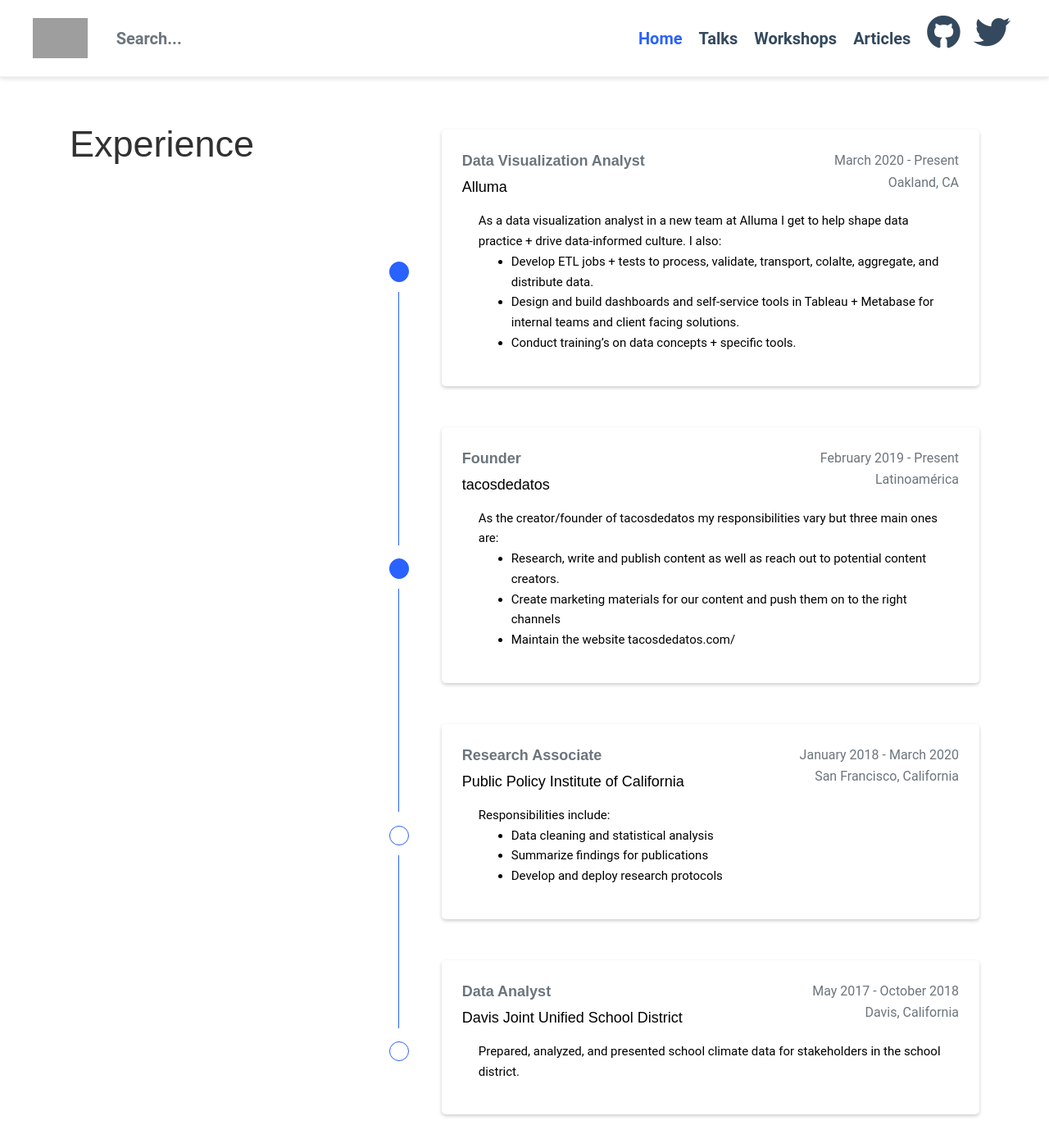
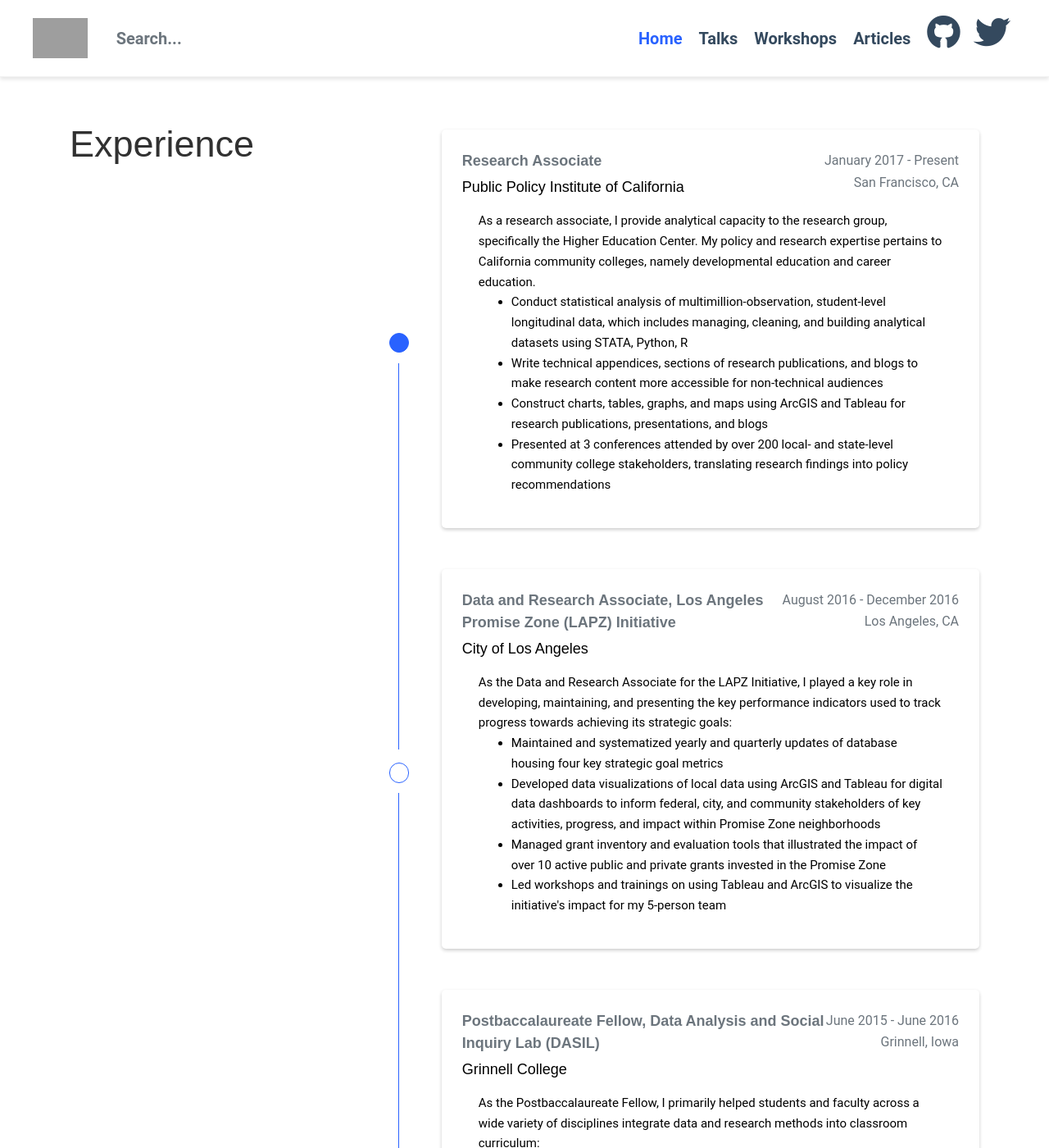
Before and after one commit to chekos/bonniebrooks.me, a Jekyll site: the page built from index.html, in a window 1280 px wide and 1400 px high, scrolled down 759 px. Shown: the whole window at 82% size. Built offline with Jekyll 4.4.1, drawn with Linux system fonts in a browser that asks for light colours; nearby versions of some CDN libraries; library files that are not in the unit come from our copies; the list of posts is cut into pages by our own code; some of the changed text lies outside the part shown; grey boxes are pictures that could not be loaded.

Commit message:
update jobs #8

```diff
--- a/_data/jobs 3.yml
+++ /dev/null
@@ -1,49 +0,0 @@
-- title:       'Research Associate'
-  company:     'Public Policy Institute of California'
-  company_url: 'https://www.ppic.org/'
-  description: "As a research associate, I provide analytical capacity to the research group, specifically the Higher Education Center. My policy and research expertise pertains to California community colleges, namely developmental education and career education.
-                  <p></p>
-
-                  <ul>
-                    <li>Conduct statistical analysis of multimillion-observation, student-level longitudinal data, which includes managing, cleaning, and building analytical datasets using STATA, Python, R</li>
-                    <li>Write technical appendices, sections of research publications, and blogs to make research content more accessible for non-technical audiences</li>
-                    <li>Construct charts, tables, graphs, and maps using ArcGIS and Tableau for research publications, presentations, and blogs</li>
-                    <li>Presented at 3 conferences attended by over 200 local- and state-level community college stakeholders, translating research findings into policy recommendations<br /></li>
-                  </ul>"
-  date_range:  'January 2017 - Present'
-  location:    'San Francisco, CA'
-  current:     true
-
-- title:       'Data and Research Associate, Los Angeles Promise Zone (LAPZ) Initiative'
-  company:     'City of Los Angeles'
-  company_url: 'https://www.lapromisezone.org/'
-  description: "As the Data and Research Associate for the LAPZ Initiative, I played a key role in developing,
-                  maintaining, and presenting the key performance indicators used to track progress towards achieving its strategic goals:
-                  <p></p>
-
-                  <ul>
-                    <li>Maintained and systematized yearly and quarterly updates of database housing four key strategic goal metrics</li>
-                    <li>Developed data visualizations of local data using ArcGIS and Tableau for digital data dashboards to inform federal, city, and community stakeholders of key activities, progress, and impact within Promise Zone neighborhoods</li>
-                    <li>Managed grant inventory and evaluation tools that illustrated the impact of over 10 active public and private grants invested in the Promise Zone</li>
-                    <li> Led workshops and trainings on using Tableau and ArcGIS to visualize the initiative's impact for my 5-person team<br /></li>
-                  </ul>"
-  date_range:  'August 2016 - December 2016'
-  location:    'Los Angeles, CA'
-  current:     false
-
-- title:       'Postbaccalaureate Fellow, Data Analysis and Social Inquiry Lab (DASIL)'
-  company:     'Grinnell College'
-  company_url: 'https://dasil.sites.grinnell.edu/'
-  description: "As the Postbaccalaureate Fellow, I primarily helped students and faculty across a wide variety of disciplines integrate data and research
-                  methods into classroom curriculum:
-                  <p></p>
-
-                  <ul>
-                    <li>Prepared datasets, exercises, and documentation to be used by faculty for classroom assignments</li>
-                    <li>Led experiential learning/training for 8-10 student tutors </li>
-                    <li>Tutored over 50 students per semester on data and research methodology; statistical and economic concepts; computer programming</li>
-                    <li>Developed and conducted trainings on data concepts + specific tools (ArcGIS, R, STATA, SPSS, Nvivo) for 5-10 courses per semester.<br /></li>
-                  </ul>"
-  date_range:  'June 2015 - June 2016'
-  location:    'Grinnell, Iowa'
-  current:     false
--- a/_data/jobs.yml
+++ b/_data/jobs.yml
@@ -1,71 +1,49 @@
-- title: 'Data Visualization Analyst'
-  company: 'Alluma'
-  company_url: 'https://alluma.org/'
-  description: 'As a data visualization analyst in a new team at Alluma I get
-                  to help shape data practice + drive data-informed culture. I
-                  also:
+- title:       'Research Associate'
+  company:     'Public Policy Institute of California'
+  company_url: 'https://www.ppic.org/'
+  description: "As a research associate, I provide analytical capacity to the research group, specifically the Higher Education Center. My policy and research expertise pertains to California community colleges, namely developmental education and career education.
                   <p></p>
 
                   <ul>
-                    <li>
-                      Develop ETL jobs + tests to process, validate, transport,
-                      colalte, aggregate, and distribute data.
-                    </li>
-                    <li>
-                      Design and build dashboards and self-service tools in
-                      Tableau + Metabase for internal teams and client facing
-                      solutions.
-                    </li>
-                    <li>
-                      Conduct training’s on data concepts + specific tools.
-                      <br />
-                    </li>
-                  </ul>'
-  date_range: 'March 2020 - Present'
-  location: 'Oakland, CA'
-  current: true
+                    <li>Conduct statistical analysis of multimillion-observation, student-level longitudinal data, which includes managing, cleaning, and building analytical datasets using STATA, Python, R</li>
+                    <li>Write technical appendices, sections of research publications, and blogs to make research content more accessible for non-technical audiences</li>
+                    <li>Construct charts, tables, graphs, and maps using ArcGIS and Tableau for research publications, presentations, and blogs</li>
+                    <li>Presented at 3 conferences attended by over 200 local- and state-level community college stakeholders, translating research findings into policy recommendations<br /></li>
+                  </ul>"
+  date_range:  'January 2017 - Present'
+  location:    'San Francisco, CA'
+  current:     true
 
-- title: 'Founder'
-  company: 'tacosdedatos'
-  company_url: 'https://tacosdedatos.com/'
-  description: 'As the creator/founder of tacosdedatos my responsibilities
-                  vary but three main ones are:
+- title:       'Data and Research Associate, Los Angeles Promise Zone (LAPZ) Initiative'
+  company:     'City of Los Angeles'
+  company_url: 'https://www.lapromisezone.org/'
+  description: "As the Data and Research Associate for the LAPZ Initiative, I played a key role in developing,
+                  maintaining, and presenting the key performance indicators used to track progress towards achieving its strategic goals:
                   <p></p>
 
                   <ul>
-                    <li>
-                      Research, write and publish content as well as reach out
-                      to potential content creators.
-                    </li>
-                    <li>
-                      Create marketing materials for our content and push them
-                      on to the right channels
-                    </li>
-                    <li>Maintain the website tacosdedatos.com/ <br /></li>
-                  </ul>'
-  date_range: 'February 2019 - Present'
-  location: 'Latinoamérica'
-  current: true
+                    <li>Maintained and systematized yearly and quarterly updates of database housing four key strategic goal metrics</li>
+                    <li>Developed data visualizations of local data using ArcGIS and Tableau for digital data dashboards to inform federal, city, and community stakeholders of key activities, progress, and impact within Promise Zone neighborhoods</li>
+                    <li>Managed grant inventory and evaluation tools that illustrated the impact of over 10 active public and private grants invested in the Promise Zone</li>
+                    <li> Led workshops and trainings on using Tableau and ArcGIS to visualize the initiative's impact for my 5-person team<br /></li>
+                  </ul>"
+  date_range:  'August 2016 - December 2016'
+  location:    'Los Angeles, CA'
+  current:     false
 
-- title: 'Research Associate'
-  company: 'Public Policy Institute of California'
-  company_url: 'https://ppic.org/'
-  description: 'Responsibilities include:
+- title:       'Postbaccalaureate Fellow, Data Analysis and Social Inquiry Lab (DASIL)'
+  company:     'Grinnell College'
+  company_url: 'https://dasil.sites.grinnell.edu/'
+  description: "As the Postbaccalaureate Fellow, I primarily helped students and faculty across a wide variety of disciplines integrate data and research
+                  methods into classroom curriculum:
                   <p></p>
 
                   <ul>
-                    <li>Data cleaning and statistical analysis</li>
-                    <li>Summarize findings for publications</li>
-                    <li>Develop and deploy research protocols <br /></li>
-                  </ul>'
-  date_range: 'January 2018 - March 2020'
-  location: 'San Francisco, California'
-  current: false
-
-- title: 'Data Analyst'
-  company: 'Davis Joint Unified School District'
-  description: 'Prepared, analyzed, and presented school climate data for
-                  stakeholders in the school district.'
-  date_range: 'May 2017 - October 2018'
-  location: 'Davis, California'
-  current: false
+                    <li>Prepared datasets, exercises, and documentation to be used by faculty for classroom assignments</li>
+                    <li>Led experiential learning/training for 8-10 student tutors </li>
+                    <li>Tutored over 50 students per semester on data and research methodology; statistical and economic concepts; computer programming</li>
+                    <li>Developed and conducted trainings on data concepts + specific tools (ArcGIS, R, STATA, SPSS, Nvivo) for 5-10 courses per semester.<br /></li>
+                  </ul>"
+  date_range:  'June 2015 - June 2016'
+  location:    'Grinnell, Iowa'
+  current:     false
```
